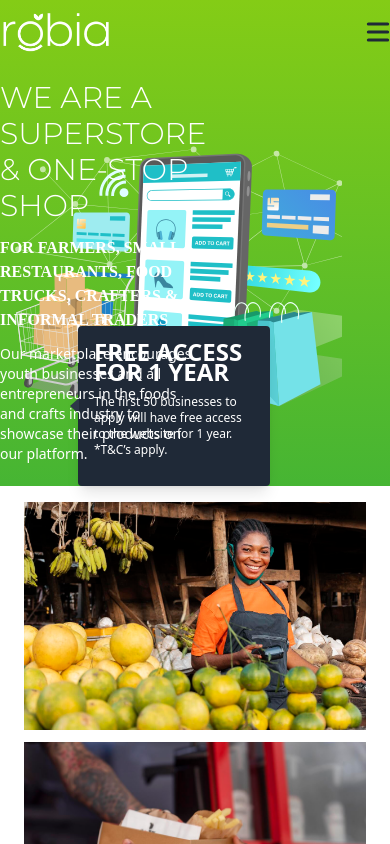
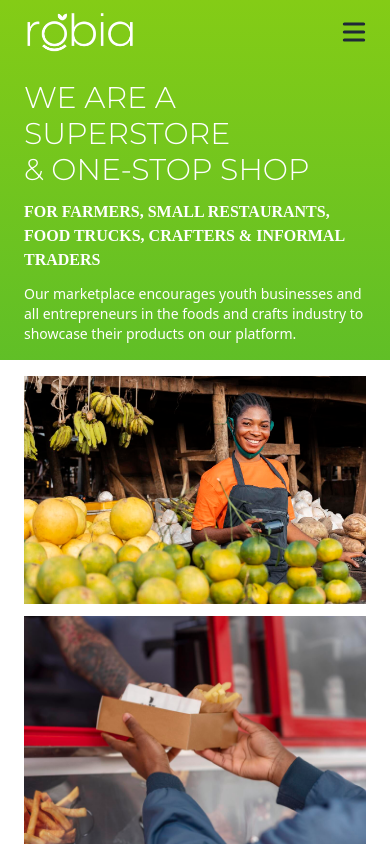
Before and after one commit to PhilaniNcube/robia, a Next.js app: page / in a window 390 px wide. Shown: the top 844 px of the page. Built offline with nearby package versions, Linux system fonts and the light colour scheme; a web font is replaced by a local one.

Commit message:
hero responsiveness

```diff
--- a/components/Home/Hero.jsx
+++ b/components/Home/Hero.jsx
@@ -5,8 +5,8 @@ const Hero = () => {
   const [tooltipStatus, setTooltipStatus] = useState(true);
 
   return (
-    <div className="max-w-5xl mx-auto text-white min-h-[50vh] py-4 flex relative">
-      <div className="flex flex-col w-3/6 h-full justify-center z-30">
+    <div className="max-w-5xl mx-auto text-white md:min-h-[50vh] py-4 flex flex-col md:flex-row relative">
+      <div className="flex flex-col w-full md:w-3/6 h-full justify-center z-30 px-6 md:px-0">
         <h1 className="font-mont font-light uppercase text-3xl">
           We are a superstore <br />& One-stop shop
         </h1>
@@ -20,7 +20,7 @@ const Hero = () => {
           platform.
         </p>
       </div>
-      <div className="h-full absolute right-12 top-0 flex items-end justify-start">
+      <div className="hidden h-full absolute right-12 top-0 md:flex items-end justify-start">
         <img
           onMouseEnter={() => setTooltipStatus(true)}
           onMouseLeave={() => setTooltipStatus(true)}
--- a/components/Home/ImageGrid.jsx
+++ b/components/Home/ImageGrid.jsx
@@ -9,7 +9,7 @@ function classNames(...classes) {
 
 const ImageGrid = () => {
   return (
-    <div className="bg-white py-4 px-6 md:px-0 max-h-[45vh]">
+    <div className="bg-white py-4 px-6 md:px-0 min-h-[45vh]">
       <div className="grid grid-cols-1 md:grid-cols-3 gap-3 max-w-5xl mx-auto text-white">
         <div className="relative isolate overflow-hidden h-full w-full">
           <img
@@ -24,7 +24,8 @@ const ImageGrid = () => {
               Suppliers
             </h3>
             <p className="text-sm mt-2 font-mont">
-              Are you a farmer in South Africa and selling fresh produce? We want you!
+              Are you a farmer in South Africa and selling fresh produce? We
+              want you!
             </p>
           </div>
         </div>
@@ -41,8 +42,8 @@ const ImageGrid = () => {
               RESTAURANTS/ FOOD TRUCKS
             </h3>
             <p className="text-sm mt-2 font-mont">
-              Are you a small restaurant, food truck, food stall, bespoke caterer or farmers market? We want you!
-
+              Are you a small restaurant, food truck, food stall, bespoke
+              caterer or farmers market? We want you!
             </p>
           </div>
         </div>
@@ -59,7 +60,8 @@ const ImageGrid = () => {
               CRAFTERS
             </h3>
             <p className="text-sm mt-2 font-mont">
-              Do you sell crafts like shoes, handbags, beauty products, seasonal crafts, home and living and clothing etc? We want you!
+              Do you sell crafts like shoes, handbags, beauty products, seasonal
+              crafts, home and living and clothing etc? We want you!
             </p>
           </div>
         </div>
--- a/components/Layout/Navbar.jsx
+++ b/components/Layout/Navbar.jsx
@@ -6,7 +6,7 @@ import { MenuIcon } from '@heroicons/react/solid';
 
 const Navbar = () => {
   return (
-    <nav className="max-w-5xl mx-auto flex items-center justify-between h-16 space-x-6">
+    <nav className="max-w-5xl mx-auto flex items-center justify-between h-16 space-x-6 px-6 md:px-0">
       <Link href="/" passHref>
         <img
           src="/images/logo.png"
```
